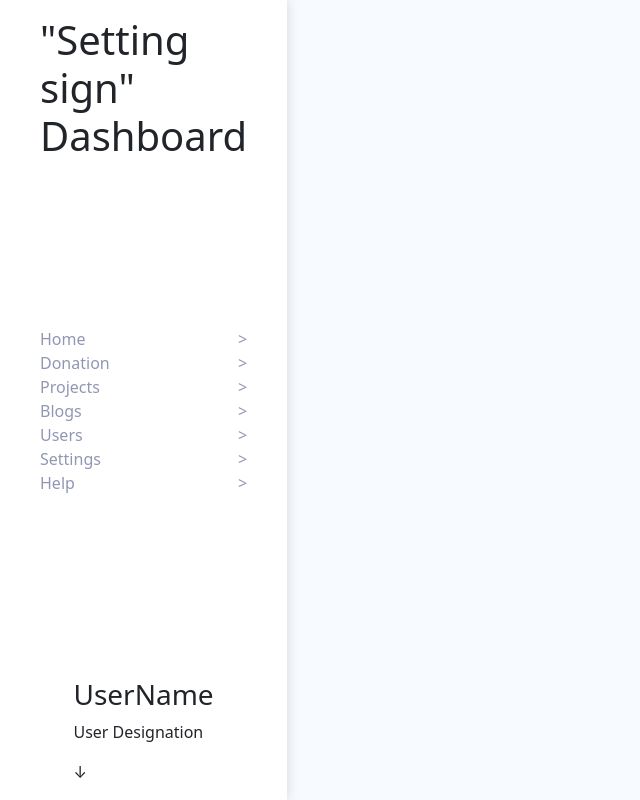
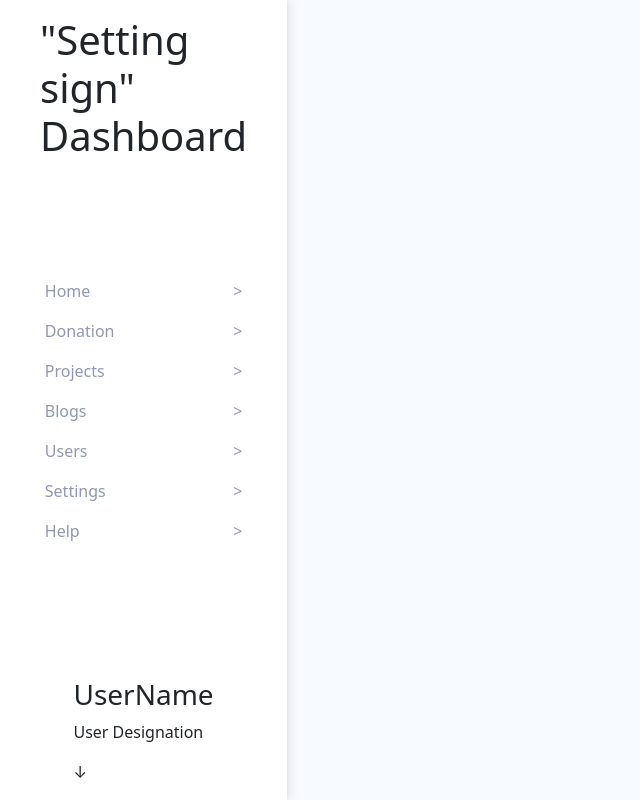
Before and after one commit to PratikChavan97/ngo-hadapsar, a React (Vite) app: page /admin in a window 1280 px wide. Shown: the whole page, without its empty margins (0-640 px from the left). Built offline with nearby package versions, Linux system fonts and the light colour scheme.

Commit message:
Dashboard Navigation Added

```diff
--- a/src/ui/dashboard/module.DashboardNavigation.css
+++ b/src/ui/dashboard/module.DashboardNavigation.css
@@ -24,9 +24,11 @@ nav a {
   text-decoration: none;
   width: 100%;
   color: #9197b3;
+  padding: 0.5rem 0.3rem;
 }
 
 nav a:hover {
   background-color: #5932ea;
   color: #fff;
+  border-radius: 1rem;
 }
```
